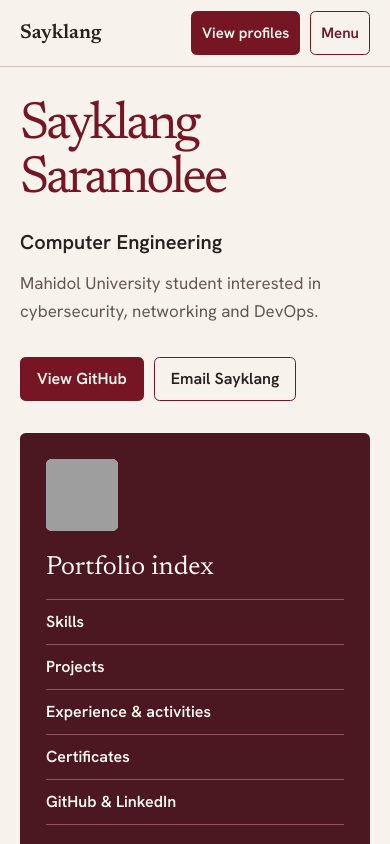
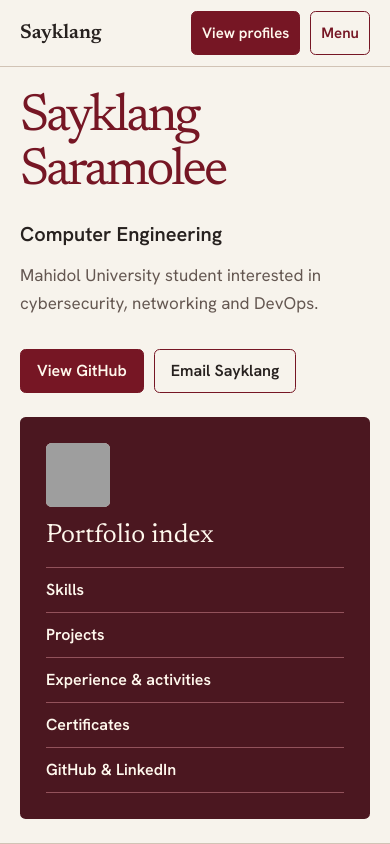
Before and after one commit to sayklang/sayklang, a plain HTML site: page index.html in a window 390 px wide. Shown: the top 844 px of the page. Drawn offline with Linux system fonts and the light colour scheme; grey boxes are pictures that could not be loaded.

Commit message:
Fit the portfolio index on the mobile first screen

```diff
--- a/styles.css
+++ b/styles.css
@@ -581,7 +581,10 @@ html:has(.image-viewer[open]) { overflow-y: hidden; }
 @media (max-width: 38rem) {
   :root { --nav-height: 4.125rem; --space-xl: 2rem; }
   .nav__actions .btn, .nav__toggle { padding-inline: var(--space-xs); font-size: .9375rem; }
-  .hero { padding-block: var(--space-xl); }
+  .hero { padding-block: var(--space-md); }
+  .hero__grid { gap: var(--space-md); }
+  .hero__folio { gap: var(--space-sm); }
+  .hero__folio [data-profile-photo]:not([data-uploaded-photo]) { width: var(--space-2xl); height: var(--space-2xl); }
   .hero__text h1 { font-size: clamp(3.125rem, 13.5vw, 4.625rem); }
   .chapter { grid-template-columns: minmax(0, 1fr); gap: var(--space-sm); }
   .empty-object { padding-block: 0; }
```
